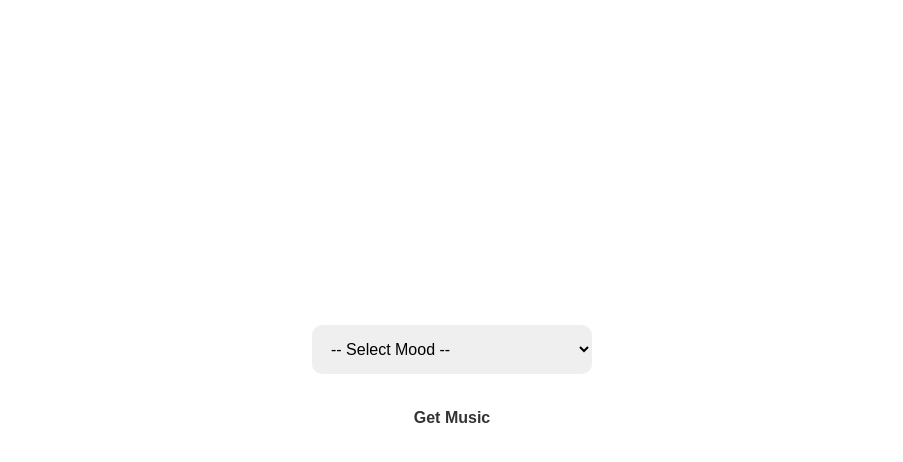
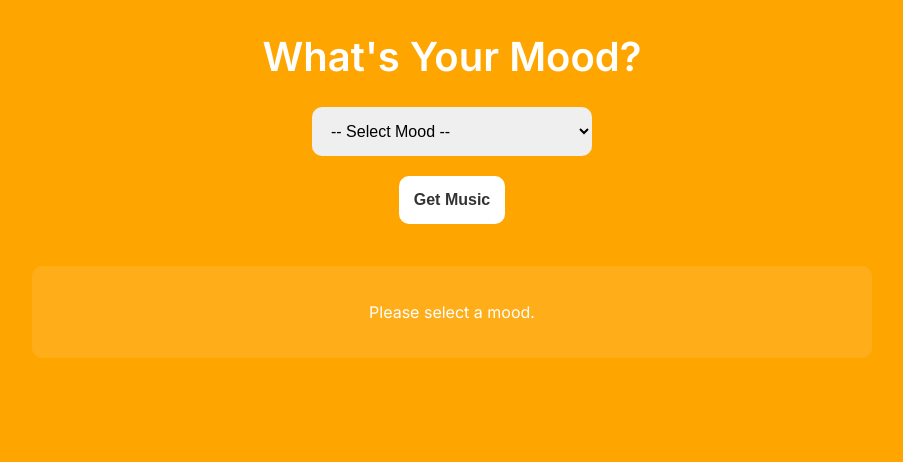
Before and after one commit to flowman17/MoodMix, a plain HTML site: page index.html in a window 1280 px wide. Both pictures are taken after a click on the button "Get Music". Shown: the whole page, without its empty margins (188-1091 px from the left). Drawn offline with Linux system fonts and the light colour scheme.

Commit message:
index.html

```diff
--- a/index.html
+++ b/index.html
@@ -1,7 +1,4 @@
-<!DOCTYPE html>
-<html lang="en">
-
-<head>
+<!DOCTYPE html><html lang="en"><head>
   <meta charset="UTF-8" />
   <meta name="viewport" content="width=device-width, initial-scale=1.0" />
   <title>Mood Music Recommender</title>
@@ -14,16 +11,15 @@
       display: flex;
       flex-direction: column;
       align-items: center;
-      justify-content: center;
-      height: 100vh;
+      justify-content: flex-start;
+      min-height: 100vh;
+      background-color: orange;
       transition: background-color 0.5s ease;
       color: #fff;
       text-align: center;
-    }
-
-    h1 {
+    }h1 {
   font-size: 2.5rem;
-      margin-bottom: 1rem;
+  margin: 2rem 0 1rem;
 }
 
 select,
@@ -57,16 +53,22 @@
   padding: 20px;
   border-radius: 10px;
   width: 90%;
-      max-width: 500px;
+  max-width: 800px;
 }
 
 .suggestions ul {
   list-style: none;
   padding: 0;
+  display: flex;
+  flex-wrap: wrap;
+  justify-content: center;
 }
 
 .suggestions li {
-      margin: 8px 0;
+  margin: 10px;
+  background-color: rgba(255, 255, 255, 0.2);
+  padding: 10px;
+  border-radius: 8px;
 }
 
 a {
@@ -77,10 +79,9 @@
 a:hover {
   text-decoration: underline;
 }
+
   </style>
-</head>
-
-<body>
+</head><body>
   <h1>What's Your Mood?</h1>
   <select id="moodSelector">
     <option value="">-- Select Mood --</option>
@@ -91,9 +92,7 @@
     <option value="nostalgia">Nostalgia</option>
   </select>
   <button onclick="suggestMusic()">Get Music</button>
-  <div class="suggestions" id="musicSuggestions"></div>
-
-  <script>
+  <div class="suggestions" id="musicSuggestions"></div>  <script>
     const moodColors = {
       happy: '#FFD700',
       sad: '#4682B4',
@@ -104,39 +103,39 @@
 
     const moodLibrary = {
       happy: [
-        "https://open.spotify.com/track/60nZcImufyMA1MKQY3dcCH",
-        "https://open.spotify.com/track/5WvAo7DNuPRmk4APhdPzi8",
-        "https://open.spotify.com/track/7fBv7CLKzipRk6EC6TWHOB",
-        // add 27 more Spotify links
+        "Happy - Pharrell Williams|https://open.spotify.com/track/60nZcImufyMA1MKQY3dcCH",
+        "Can't Stop the Feeling - Justin Timberlake|https://open.spotify.com/track/5WvAo7DNuPRmk4APhdPzi8",
+        "Walking on Sunshine - Katrina & The Waves|https://open.spotify.com/track/7fBv7CLKzipRk6EC6TWHOB",
+        // Add more up to 30...
       ],
       sad: [
-        "https://open.spotify.com/track/0HqZX76SFLDz2aW8aiqi7G",
-        "https://open.spotify.com/track/2Fxmhks0bxGSBdJ92vM42m",
-        "https://open.spotify.com/track/5CmVI1jZlJbWLQzI04D5YO",
-        // add 27 more
+        "Someone Like You - Adele|https://open.spotify.com/track/0HqZX76SFLDz2aW8aiqi7G",
+        "everything i wanted - Billie Eilish|https://open.spotify.com/track/2Fxmhks0bxGSBdJ92vM42m",
+        "Stay With Me - Sam Smith|https://open.spotify.com/track/5CmVI1jZlJbWLQzI04D5YO",
+        // Add more up to 30...
       ],
       chill: [
-        "https://open.spotify.com/track/4W2Z6fH7xq9RZ9P8md9eHU",
-        "https://open.spotify.com/track/6QgjcU0zLnzq5OrUoSZ3OK",
-        "https://open.spotify.com/track/1Qrg8KqiBpW07V7PNxwwwL",
-        // add 27 more
+        "Come Away With Me - Norah Jones|https://open.spotify.com/track/4W2Z6fH7xq9RZ9P8md9eHU",
+        "Banana Pancakes - Jack Johnson|https://open.spotify.com/track/6QgjcU0zLnzq5OrUoSZ3OK",
+        "Sunflower - Post Malone|https://open.spotify.com/track/1Qrg8KqiBpW07V7PNxwwwL",
+        // Add more up to 30...
       ],
       motivational: [
-        "https://open.spotify.com/track/1lDWb6b6ieDQ2xT7ewTC3G",
-        "https://open.spotify.com/track/7GhIk7Il098yCjg4BQjzvb",
-        "https://open.spotify.com/track/6zSpb8dQRaw0M1dK8PBwQz",
-        // add 27 more
+        "Stronger - Kanye West|https://open.spotify.com/track/1lDWb6b6ieDQ2xT7ewTC3G",
+        "Eye of the Tiger - Survivor|https://open.spotify.com/track/7GhIk7Il098yCjg4BQjzvb",
+        "Believer - Imagine Dragons|https://open.spotify.com/track/6zSpb8dQRaw0M1dK8PBwQz",
+        // Add more up to 30...
       ],
       nostalgia: [
-        "https://open.spotify.com/track/6YvqWjhGD8mB5QXcbcUKtx",
-        "https://open.spotify.com/track/1xzi1Jcr7mEi9K2RfzLOqS",
-        "https://open.spotify.com/track/2U5V3d4RzGHCy7i43GZniY",
-        // add 27 more
+        "Bohemian Rhapsody - Queen|https://open.spotify.com/track/6YvqWjhGD8mB5QXcbcUKtx",
+        "Wonderwall - Oasis|https://open.spotify.com/track/1xzi1Jcr7mEi9K2RfzLOqS",
+        "Summer of '69 - Bryan Adams|https://open.spotify.com/track/2U5V3d4RzGHCy7i43GZniY",
+        // Add more up to 30...
       ]
     };
 
     function suggestMusic() {
-      const mood = document.getElementById('moodSelector').value;
+      const mood = document.getElementById('moodSelector').value.toLowerCase();
       const suggestionBox = document.getElementById('musicSuggestions');
 
       if (!mood) {
@@ -149,13 +148,13 @@
       const songs = moodLibrary[mood];
       if (songs && songs.length) {
         suggestionBox.innerHTML = `<h2>Songs for ${mood.charAt(0).toUpperCase() + mood.slice(1)} Mood:</h2><ul>` +
-          songs.map(song => `<li><a href="${song}" target="_blank">Play on Spotify</a></li>`).join('') +
+          songs.map(song => {
+            const [name, url] = song.split('|');
+            return `<li><strong>${name}</strong><br><a href="${url}" target="_blank">Open on Spotify</a></li>`;
+          }).join('') +
           '</ul>';
       } else {
         suggestionBox.innerHTML = '<p>No songs found for this mood.</p>';
       }
     }
-  </script>
-</body>
-
-</html>
+  </script></body></html>
```
Lines whose indentation alone changed are shown as unchanged.
